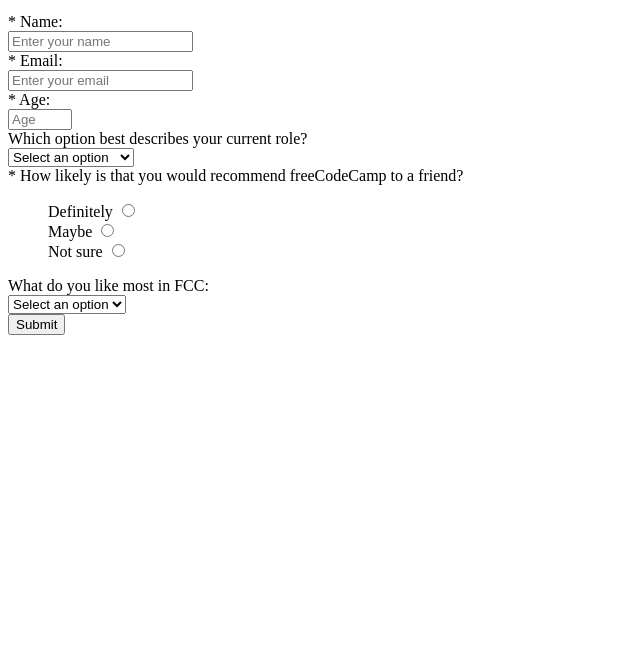
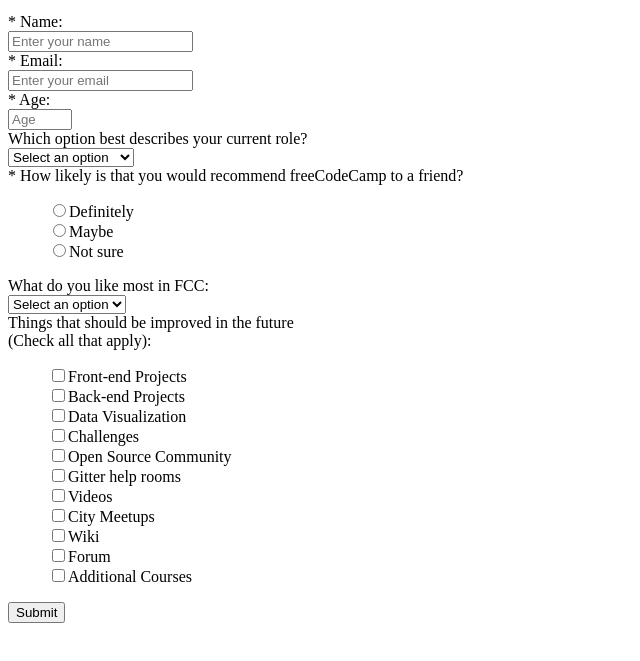
Before and after one commit to CleoAguiar/survey-form, a plain HTML site: page index.html in a window 1280 px wide. Shown: the part 101-762 px from the top of the page, without its empty margins (0-640 px from the left). Drawn offline with Linux system fonts and the light colour scheme.

Commit message:
feat: add block user suggestion to improve in future - changed position label-input on user rading block

```diff
--- a/index.html
+++ b/index.html
@@ -64,18 +64,18 @@
 			<div id="inputTable">
 				<ul style="list-style: none;">
 					<li class="radio">
-						<label>Definitely
-							<input type="radio" name="radio-buttons" value="1" class="userRating">
+						<label>
+							<input type="radio" name="radio-buttons" value="1" class="userRating">Definitely
 						</label>
 					</li>
 					<li class="radio">
-						<label>Maybe
-							<input type="radio" name="radio-buttons" value="2" class="userRating">
+						<label>
+							<input type="radio" name="radio-buttons" value="2" class="userRating">Maybe
 						</label>
 					</li>
 					<li class="radio">
-						<label>Not sure
-							<input type="radio" name="radio-buttons" value="3" class="userRating">
+						<label>
+							<input type="radio" name="radio-buttons" value="3" class="userRating">Not sure
 						</label>
 					</li>
 				</ul>
@@ -98,6 +98,72 @@
 			</div>
 		</div>
 
+		<!-- Improved in the future Block -->
+		<div id="rowTable">
+			<div id="labels">
+				<label for="prefences" id="labels">Things that should be improved in the future<br>(Check all that apply):</label>
+			</div>
+			<div id="inputTable">
+				<ul style="list-style: none;">
+					<li class="checkbox">
+						<label>
+							<input type="checkbox" name="prefer" value="1" class="userRating">Front-end Projects
+						</label>
+					</li>
+					<li class="checkbox">
+						<label>
+							<input type="checkbox" name="prefer" value="2" class="userRating">Back-end Projects
+						</label>
+					</li>
+					<li class="checkbox">
+						<label>
+							<input type="checkbox" name="prefer" value="3" class="userRating">Data Visualization
+						</label>
+					</li>
+					<li class="checkbox">
+						<label>
+							<input type="checkbox" name="prefer" value="4" class="userRating">Challenges
+						</label>
+					</li>
+					<li class="checkbox">
+						<label>
+							<input type="checkbox" name="prefer" value="5" class="userRating">Open Source Community
+						</label>
+					</li>
+					<li class="checkbox">
+						<label>
+							<input type="checkbox" name="prefer" value="6" class="userRating">Gitter help rooms
+						</label>
+					</li>
+					<li class="checkbox">
+						<label>
+							<input type="checkbox" name="prefer" value="7" class="userRating">Videos
+						</label>
+					</li>
+					<li class="checkbox">
+						<label>
+							<input type="checkbox" name="prefer" value="8" class="userRating">City Meetups
+						</label>
+					</li>
+					<li class="checkbox">
+						<label>
+							<input type="checkbox" name="prefer" value="9" class="userRating">Wiki
+						</label>
+					</li>
+					<li class="checkbox">
+						<label>
+							<input type="checkbox" name="prefer" value="10" class="userRating">Forum
+						</label>
+					</li>
+					<li class="checkbox">
+						<label>
+							<input type="checkbox" name="prefer" value="11" class="userRating">Additional Courses
+						</label>
+					</li>
+				</ul>
+			</div>
+		</div>
+
 		<div id="rowTable">
 			<div id="labels">
 				<label id="labels"></label>
```
